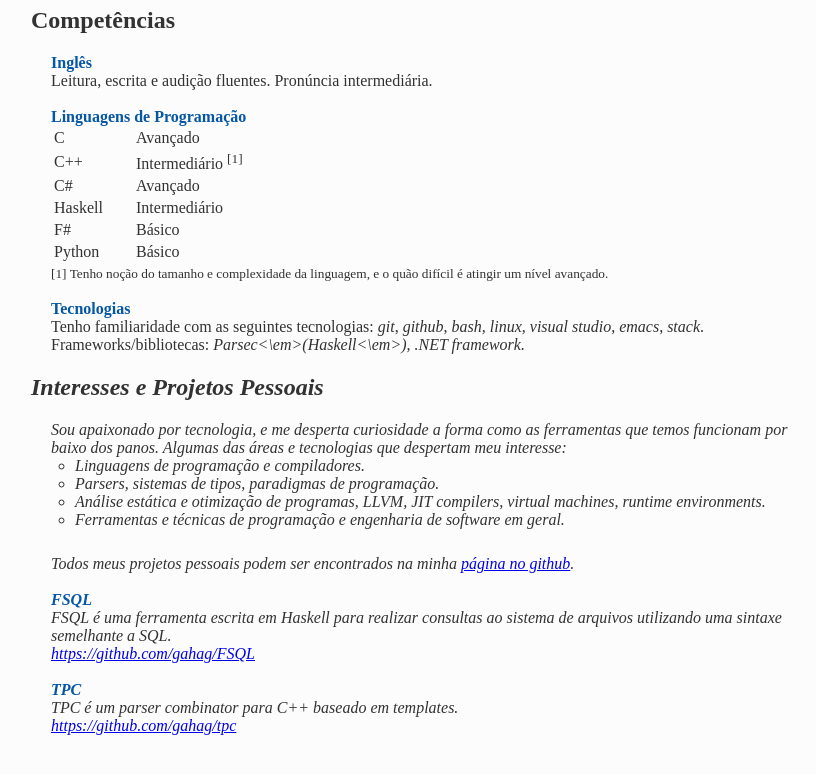
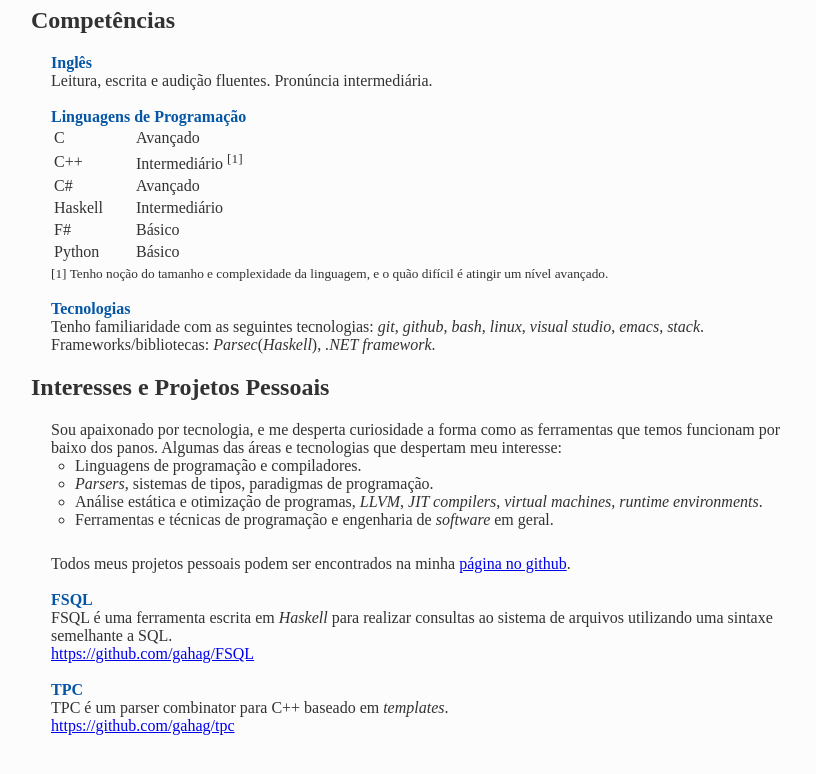
Before and after one commit to gahag/Homepage, a plain HTML site: page index.html in a window 1280 px wide. Shown: the part 888-1662 px from the top of the page, without its empty margins (217-1033 px from the left). Drawn offline with Linux system fonts and the light colour scheme.

Commit message:
Fixed backslashes.

```diff
--- a/index.html
+++ b/index.html
@@ -103,7 +103,7 @@
 
         <span class="blue">Tecnologias</span> <br>
         Tenho familiaridade com as seguintes tecnologias: <em>git</em>, <em>github</em>, <em>bash</em>, <em>linux</em>, <em>visual studio</em>, <em>emacs</em>, <em>stack</em>.
-        Frameworks/bibliotecas: <em>Parsec<\em>(<em>Haskell<\em>), <em>.NET framework</em>.
+        Frameworks/bibliotecas: <em>Parsec</em>(<em>Haskell</em>), <em>.NET framework</em>.
       </div>
 
       <h2>Interesses e Projetos Pessoais</h2>
```
